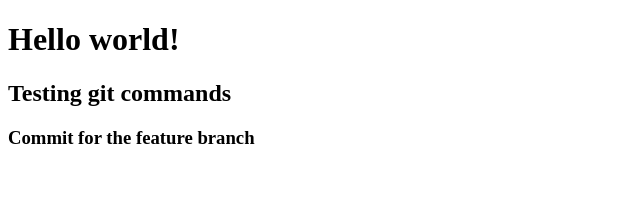
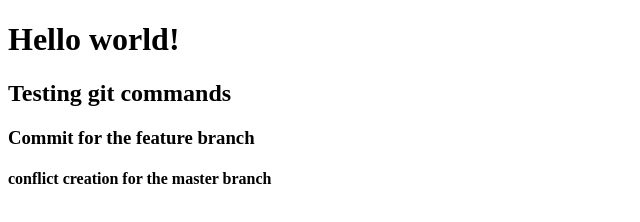
Before and after one commit to amalkk1994/git-practice, a plain HTML site: page index.html in a window 1280 px wide. Shown: the whole page, without its empty margins (0-640 px from the left). Drawn offline with Linux system fonts and the light colour scheme.

Commit message:
conflict creation from the master

```diff
--- a/index.html
+++ b/index.html
@@ -10,5 +10,6 @@
     <h1>Hello world!</h1>
     <h2>Testing git commands</h2>
     <h3>Commit for the feature branch</h3>
+    <h4>conflict creation for the master branch</h4>
   </body>
 </html>
```
